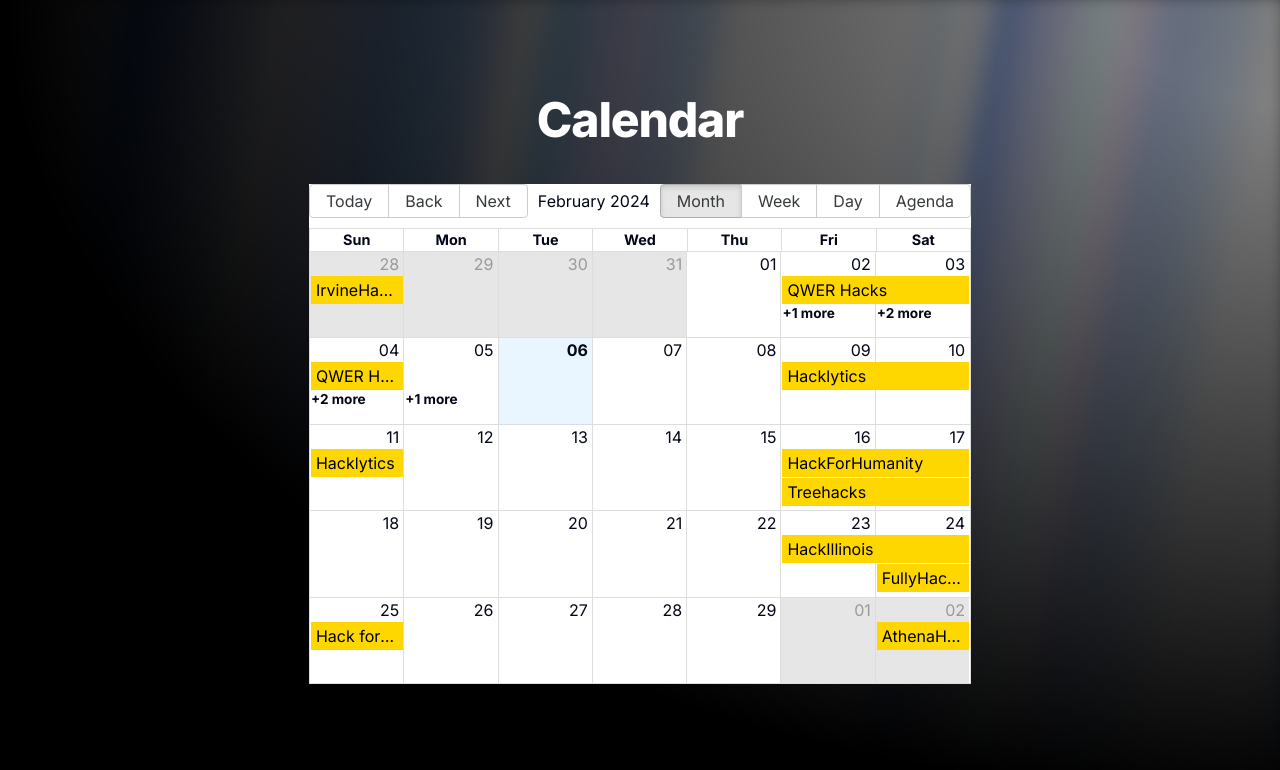
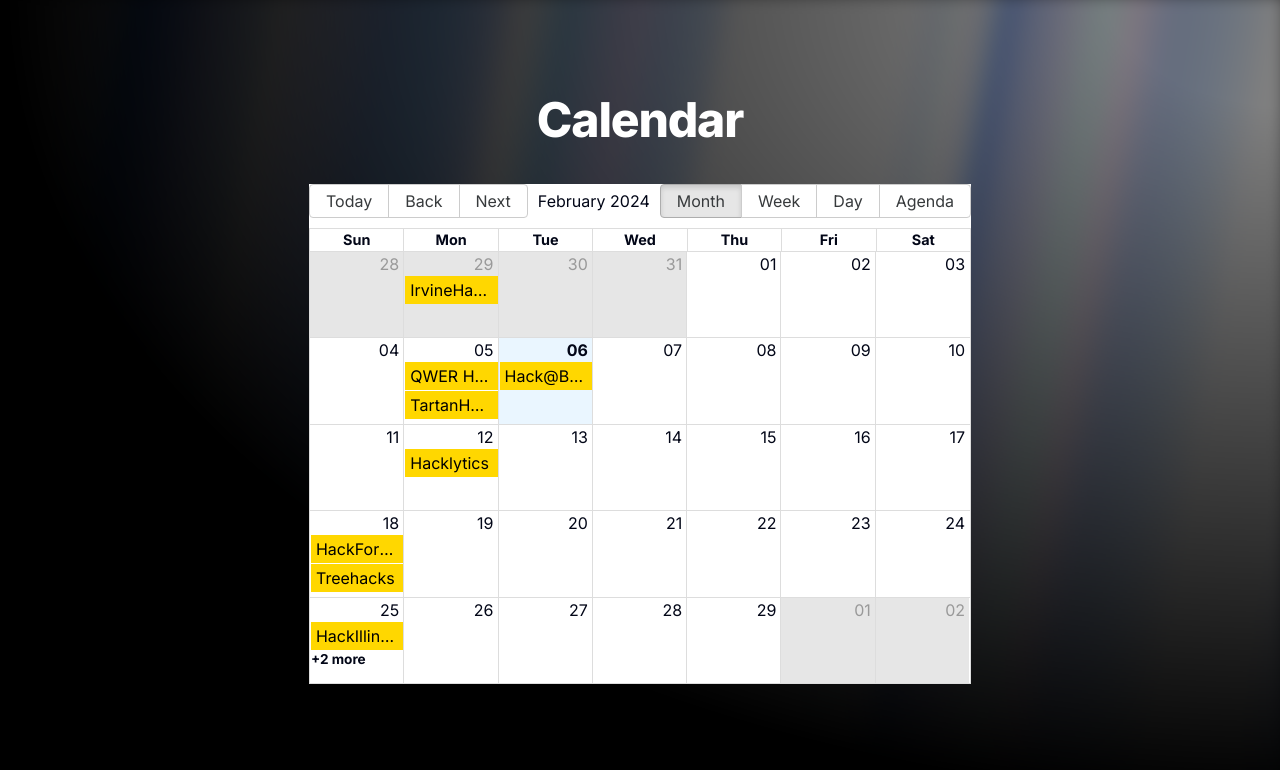
Before and after one commit to KevinWu098/HackathonTracker, a Next.js app: page / in a window 1280 px wide. Shown: the top 770 px of the page. Built offline with nearby package versions, Linux system fonts and the light colour scheme.

Commit message:
I HATE TYPING

```diff
--- a/app/page.tsx
+++ b/app/page.tsx
@@ -4,10 +4,11 @@ import {AuroraBackground} from '@/components/ui/aurora-background'
 import yaml from 'js-yaml'
 import 'react-big-calendar/lib/css/react-big-calendar.css'
 import MyCalender from '@/components/calender'
+import {EventYaml, HackathonEvent} from '@/types/Event'
 
 export default function Home() {
   // const events = readYaml('events.yaml')
-  const [events, setEvents] = useState([])
+  const [events, setEvents] = useState<EventYaml[]>([])
   const [searchTerm, setSearchTerm] = useState('')
 
   useEffect(() => {
@@ -15,46 +16,45 @@ export default function Home() {
     fetch('/events.yaml')
       .then((response) => response.text())
       .then((text) => {
-        const events = yaml.load(text)
-        events.forEach((event) => {
-          const startYear = new Date(event.startDate).getFullYear()
-          const endYear = new Date(event.endDate).getFullYear()
+        const events = yaml.load(text) as EventYaml[]
+
+        events.forEach((event: EventYaml) => {
+          const startYear = new Date(event.start).getFullYear()
+          const endYear = new Date(event.end).getFullYear()
           const currentYear = new Date().getFullYear()
 
           // Determine if the event's year needs updating
           const updatedStartDate =
             startYear === currentYear - 1
-              ? event.startDate.replace(
+              ? event.start.replace(
                   startYear.toString(),
                   (startYear + 1).toString(),
                 )
-              : event.startDate
+              : event.end
           const updatedEndDate =
             endYear === currentYear - 1
-              ? event.endDate.replace(
-                  endYear.toString(),
-                  (endYear + 1).toString(),
-                )
-              : event.endDate
+              ? event.end.replace(endYear.toString(), (endYear + 1).toString())
+              : event.end
 
-          event.originalStartDate = event.startDate
-          event.originalEndDate = event.endDate
+          event.originalStartDate = event.start
+          event.originalEndDate = event.end
           event.yearUpdated =
             startYear === currentYear - 1 || endYear === currentYear - 1
-          event.startDate = updatedStartDate
-          event.endDate = updatedEndDate
+          event.start = updatedStartDate
+          event.end = updatedEndDate
+          event.searchMatch = false
         })
-        console.log(events)
+
         setEvents(events)
       })
   }, [])
 
-  const getHighlightedEvents = () => {
-    return events.map((event) => ({
+  const getHighlightedEvents = (): HackathonEvent[] => {
+    return events.map((event: EventYaml) => ({
       ...event,
       title: event.name,
-      start: new Date(event.startDate),
-      end: new Date(event.endDate),
+      start: new Date(event.start),
+      end: new Date(event.end),
       searchMatch: searchTerm
         ? event.college.toLowerCase().includes(searchTerm.toLowerCase())
         : false,
--- a/components/calender.tsx
+++ b/components/calender.tsx
@@ -6,6 +6,7 @@ import {Calendar, momentLocalizer} from 'react-big-calendar'
 import {Button} from '@/components/ui/button'
 import 'react-big-calendar/lib/css/react-big-calendar.css'
 import {Separator} from '@/components/ui/separator'
+import {HackathonEvent} from '@/types/Event'
 
 import {
   Dialog,
@@ -18,11 +19,18 @@ import {
 
 const localizer = momentLocalizer(moment)
 
-const MyCalender: FC<{events: EventsData}> = ({events}) => {
-  const [selectedEvent, setSelectedEvent] = useState<Event | null>(null) // Selected event
+const MyCalender: FC<{events: HackathonEvent[]}> = ({events}) => {
+  const [selectedEvent, setSelectedEvent] = useState<HackathonEvent | null>(
+    null,
+  ) // Selected event
   const [open, setOpen] = useState(false) // Modal open state
 
-  const eventStyleGetter = (event: Event, start, end, isSelected) => {
+  const eventStyleGetter = (
+    event: HackathonEvent,
+    start: any,
+    end: any,
+    isSelected: any,
+  ) => {
     // Set the default background color based on the event type
     let backgroundColor = event.type === 'hackathon' ? 'gold' : 'lightblue' // Gold for hackathons, blue for conferences
 
@@ -44,7 +52,7 @@ const MyCalender: FC<{events: EventsData}> = ({events}) => {
     }
   }
 
-  const handleEventClick = (event: Event) => {
+  const handleEventClick = (event: HackathonEvent) => {
     setSelectedEvent(event) // Set the clicked event as the selected event
     setOpen(true) // Open the modal
   }
@@ -77,14 +85,14 @@ const MyCalender: FC<{events: EventsData}> = ({events}) => {
                     ? ` Original: ${moment(
                         selectedEvent?.originalStartDate,
                       ).format('MMM Do YYYY')} - `
-                    : `${moment(selectedEvent?.startDate).format(
+                    : `${moment(selectedEvent?.start).format(
                         'MMM Do YYYY',
                       )} - `}
                   {selectedEvent?.yearUpdated
                     ? `${moment(selectedEvent?.originalEndDate).format(
                         'MMM Do YYYY',
                       )}`
-                    : moment(selectedEvent?.endDate).format('MMM Do YYYY')}{' '}
+                    : moment(selectedEvent?.end).format('MMM Do YYYY')}{' '}
                 </div>
                 <div className="flex flex-col align-center justify-center h-full w-full mx-auto">
                   <Button
@@ -106,19 +114,3 @@ const MyCalender: FC<{events: EventsData}> = ({events}) => {
 }
 
 export default MyCalender
-
-// Type definitions
-type Event = {
-  name: string
-  startDate: string
-  endDate: string
-  college: string
-  url: string
-  type: string
-  yearUpdated: boolean
-  originalStartDate: string
-  originalEndDate: string
-  searchMatch: boolean
-}
-
-type EventsData = [Event]
--- a/public/events.yaml
+++ b/public/events.yaml
@@ -1,288 +1,288 @@
 - college: Yale
-  endDate: 04-01-2024
+  end: 04-01-2024
   name: YHack 2024 🚀
-  startDate: 03-29-2024
+  start: 03-29-2024
   type: hackathon
   url: https://yhack.org/
 - college: UC Berkeley
-  endDate: 06-24-2024
+  end: 06-24-2024
   name: UC Berkeley AI Hackathon
-  startDate: 06-22-2024
+  start: 06-22-2024
   type: hackathon
   url: https://ai.hackberkeley.org/
 - college: University of Michigan - Ann Arbor
-  endDate: 04-15-2024
+  end: 04-15-2024
   name: Google X MHacks
-  startDate: 04-12-2024
+  start: 04-12-2024
   type: hackathon
   url: https://www.mhacks.org/
 - college: UCSD
-  endDate: 04-08-2024
+  end: 04-08-2024
   name: DiamondHacks
-  startDate: 04-06-2024
+  start: 04-06-2024
   type: hackathon
   url: https://diamondhacks.acmucsd.com/
 - college: UW
-  endDate: 10-17-2023
+  end: 10-17-2023
   name: DubHacks
-  startDate: 10-14-2023
+  start: 10-14-2023
   type: hackathon
   url: https://dh23.dubhacks.co/
 - college: Unknown
-  endDate: 03-16-2024
+  end: 03-16-2024
   name: DreamXR
-  startDate: 03-14-2024
+  start: 03-14-2024
   type: hackathon
   url: https://dreamxr.co/
 - college: USC
-  endDate: 03-03-2024
+  end: 03-03-2024
   name: AthenaHacks
-  startDate: 03-02-2024
+  start: 03-02-2024
   type: hackathon
   url: https://athenahacks.com/
 - college: GTHacks
-  endDate: 10-16-2023
+  end: 10-16-2023
   name: 'HackGT X: A journal of memories'
-  startDate: 10-13-2023
+  start: 10-13-2023
   type: hackathon
   url: https://hack.gt/
 - college: Georgia Tech
-  endDate: 02-12-2024
+  end: 02-12-2024
   name: Hacklytics
-  startDate: 02-09-2024
+  start: 02-09-2024
   type: hackathon
   url: https://hacklytics.io/
 - college: Princeton
-  endDate: 03-31-2024
+  end: 03-31-2024
   name: HackPrinceton
-  startDate: 03-29-2024
+  start: 03-29-2024
   type: hackathon
   url: https://www.hackprinceton.com/
 - college: UC Merced
-  endDate: 03-11-2024
+  end: 03-11-2024
   name: Hack Merced
-  startDate: 03-08-2024
+  start: 03-08-2024
   type: hackathon
   url: https://hackmerced.com/
 - college: UIUC
-  endDate: 02-25-2024
+  end: 02-25-2024
   name: HackIllinois
-  startDate: 02-23-2024
+  start: 02-23-2024
   type: hackathon
   url: https://hackillinois.org/
 - college: University of Chicago
-  endDate: 03-24-2024
+  end: 03-24-2024
   name: Uncommon Hacks
-  startDate: 03-22-2024
+  start: 03-22-2024
   type: hackathon
   url: https://hacks2024.uncommonhacks.com/
 - college: UCI
-  endDate: 05-05-2024
+  end: 05-05-2024
   name: Hacking Peds
-  startDate: 05-03-2024
+  start: 05-03-2024
   type: hackathon
   url: https://www.eventbrite.com/e/hacking-peds-2024-tickets-874556992507
 - college: Harvard
-  endDate: 10-24-2023
+  end: 10-24-2023
   name: HackHarvard 2023
-  startDate: 10-20-2023
+  start: 10-20-2023
   type: hackathon
   url: https://hackharvard.io/
 - college: Santa Clara U
-  endDate: 02-18-2024
+  end: 02-18-2024
   name: HackForHumanity
-  startDate: 02-16-2024
+  start: 02-16-2024
   type: hackathon
   url: https://hackforhumanity.io/
 - college: UPenn
-  endDate: 09-12-2023
+  end: 09-12-2023
   name: PennApps XXIV
-  startDate: 09-08-2023
+  start: 09-08-2023
   type: hackathon
   url: https://2023f.pennapps.com/
 - college: HackUTD
-  endDate: 11-07-2023
+  end: 11-07-2023
   name: HackUTD X
-  startDate: 11-04-2023
+  start: 11-04-2023
   type: hackathon
   url: https://x.hackutd.co/
 - college: UC San Diego
-  endDate: 12-11-2023
+  end: 12-11-2023
   name: SD Hacks
-  startDate: 12-08-2023
+  start: 12-08-2023
   type: hackathon
   url: https://www.sdhacks.org/
 - college: Duke
-  endDate: 09-11-2023
+  end: 09-11-2023
   name: 2023.hackduke.org
-  startDate: 09-08-2023
+  start: 09-08-2023
   type: hackathon
   url: https://2023.hackduke.org/
 - college: Dartmouth
-  endDate: 04-21-2024
+  end: 04-21-2024
   name: HACKDARTMOUTH
-  startDate: 04-20-2024
+  start: 04-20-2024
   type: hackathon
   url: https://www.hackdartmouth.org/
 - college: Brown
-  endDate: 02-06-2024
+  end: 02-06-2024
   name: Hack@Brown 2024 (hackatbrown.org)
-  startDate: 02-03-2024
+  start: 02-03-2024
   type: hackathon
   url: https://2024.hackatbrown.org/
 - college: UC Davis
-  endDate: 04-28-2024
+  end: 04-28-2024
   name: HackDavis
-  startDate: 04-27-2024
+  start: 04-27-2024
   type: hackathon
   url: https://hackdavis.io/
 - college: CalTech
-  endDate: 03-06-2023
+  end: 03-06-2023
   name: HackTech
-  startDate: 03-03-2023
+  start: 03-03-2023
   type: hackathon
   url: https://hacktech.app/
 - college: UC Irvine
-  endDate: 01-29-2024
+  end: 01-29-2024
   name: IrvineHacks
-  startDate: 01-26-2024
+  start: 01-26-2024
   type: hackathon
   url: https://irvinehacks.com/
 - college: UC Santa Cruz
-  endDate: 01-21-2024
+  end: 01-21-2024
   name: Cruzhacks
-  startDate: 01-19-2024
+  start: 01-19-2024
   type: hackathon
   url: https://cruzhacks.com/
 - college: USC
-  endDate: 11-05-2023
+  end: 11-05-2023
   name: HackSC
-  startDate: 11-04-2023
+  start: 11-04-2023
   type: hackathon
   url: https://x.hacksc.com/
 - college: UCSF
-  endDate: 04-08-2024
+  end: 04-08-2024
   name: SFHacks
-  startDate: 04-05-2024
+  start: 04-05-2024
   type: hackathon
   url: https://sfhacks.io/
 - college: CSU Fullerton
-  endDate: 02-25-2024
+  end: 02-25-2024
   name: FullyHacks
-  startDate: 02-24-2024
+  start: 02-24-2024
   type: hackathon
   url: https://fullyhacks.acmcsuf.com/
 - college: N/A
-  endDate: 05-27-2024
+  end: 05-27-2024
   name: ReactJam
-  startDate: 05-16-2024
+  start: 05-16-2024
   type: hackathon
   url: https://reactjam.com/
 - college: UCLA
-  endDate: 04-22-2024
+  end: 04-22-2024
   name: LAHacks
-  startDate: 04-19-2024
+  start: 04-19-2024
   type: hackathon
   url: https://lahacks.com/home
 - college: UC Berkeley
-  endDate: 10-30-2023
+  end: 10-30-2023
   name: Cal Hacks
-  startDate: 10-27-2023
+  start: 10-27-2023
   type: hackathon
   url: https://www.calhacks.io/
 - college: UC Berkeley
-  endDate: 02-25-2024
+  end: 02-25-2024
   name: Hack for Impact
-  startDate: 02-25-2024
+  start: 02-25-2024
   type: hackathon
   url: https://hackforimpact.calblueprint.org/
 - college: Cornell
-  endDate: 03-12-2024
+  end: 03-12-2024
   name: BigRed//Hacks (bigredhacks.com)
-  startDate: 03-09-2024
+  start: 03-09-2024
   type: hackathon
   url: https://www.bigredhacks.com/
 - college: Cornell
-  endDate: 03-10-2024
+  end: 03-10-2024
   name: Cornell Health Hackathon
-  startDate: 03-08-2024
+  start: 03-08-2024
   type: hackathon
   url: https://cornellhealthhackathon.com/
 - college: UC Santa Barbara
-  endDate: 01-14-2024
+  end: 01-14-2024
   name: SB Hacks
-  startDate: 01-12-2024
+  start: 01-12-2024
   type: hackathon
   url: https://sbhacks.com/
 - college: UC Riverside
-  endDate: 05-19-2024
+  end: 05-19-2024
   name: CitrusHacks
-  startDate: 05-17-2024
+  start: 05-17-2024
   type: hackathon
   url: https://www.citrushack.com/
 - college: University of Kansas
-  endDate: 04-14-2024
+  end: 04-14-2024
   name: HackKU24
-  startDate: 04-12-2024
+  start: 04-12-2024
   type: hackathon
   url: https://hackku.org/
 - college: Stanford
-  endDate: 02-18-2024
+  end: 02-18-2024
   name: Treehacks
-  startDate: 02-16-2024
+  start: 02-16-2024
   type: hackathon
   url: https://www.treehacks.com/
 - college: MIT
-  endDate: 09-19-2023
+  end: 09-19-2023
   name: HackMIT 2023 🎈
-  startDate: 09-16-2023
+  start: 09-16-2023
   type: hackathon
   url: https://hackmit.org/
 - college: Princeton
-  endDate: 11-13-2023
+  end: 11-13-2023
   name: HackPrinceton
-  startDate: 11-10-2023
+  start: 11-10-2023
   type: hackathon
   url: https://www.hackprinceton.com/
 - college: UCLA
-  endDate: 02-05-2024
+  end: 02-05-2024
   name: QWER Hacks
-  startDate: 02-02-2024
+  start: 02-02-2024
   type: hackathon
   url: https://qwerhacks.com/
 - college: Carnegie
-  endDate: 02-05-2024
+  end: 02-05-2024
   name: TartanHacks 2024 | Feb 2-3, 2024
-  startDate: 02-02-2024
+  start: 02-02-2024
   type: hackathon
   url: https://tartanhacks.com/
 - college: Columbia
-  endDate: 09-26-2023
+  end: 09-26-2023
   name: DivHacks 2023 (columbiadivhacks.com)
-  startDate: 09-23-2023
+  start: 09-23-2023
   type: hackathon
   url: https://columbiadivhacks.com/
 - college: Seattle, USA
-  endDate: 06-21-2024
+  end: 06-21-2024
   name: CVPR
-  startDate: 06-17-2024
+  start: 06-17-2024
   type: conference
   url: https://cvpr.thecvf.com/
 - college: Vienna, Austria
-  endDate: 07-27-2024
+  end: 07-27-2024
   name: ICML 2024
-  startDate: 07-21-2024
+  start: 07-21-2024
   type: conference
   url: https://icml.cc/
 - college: Vancouver, Canada
-  endDate: 12-15-2024
+  end: 12-15-2024
   name: NeurIPS
-  startDate: 12-09-2024
+  start: 12-09-2024
   type: conference
   url: https://neurips.cc/
 - college: Bangkok, Thailand
-  endDate: 08-16-2024
+  end: 08-16-2024
   name: ACL
-  startDate: 08-11-2024
+  start: 08-11-2024
   type: conference
   url: https://2024.aclweb.org/
```
Also changed, not shown: types/Event.d.ts (added, +28 -0 lines).
